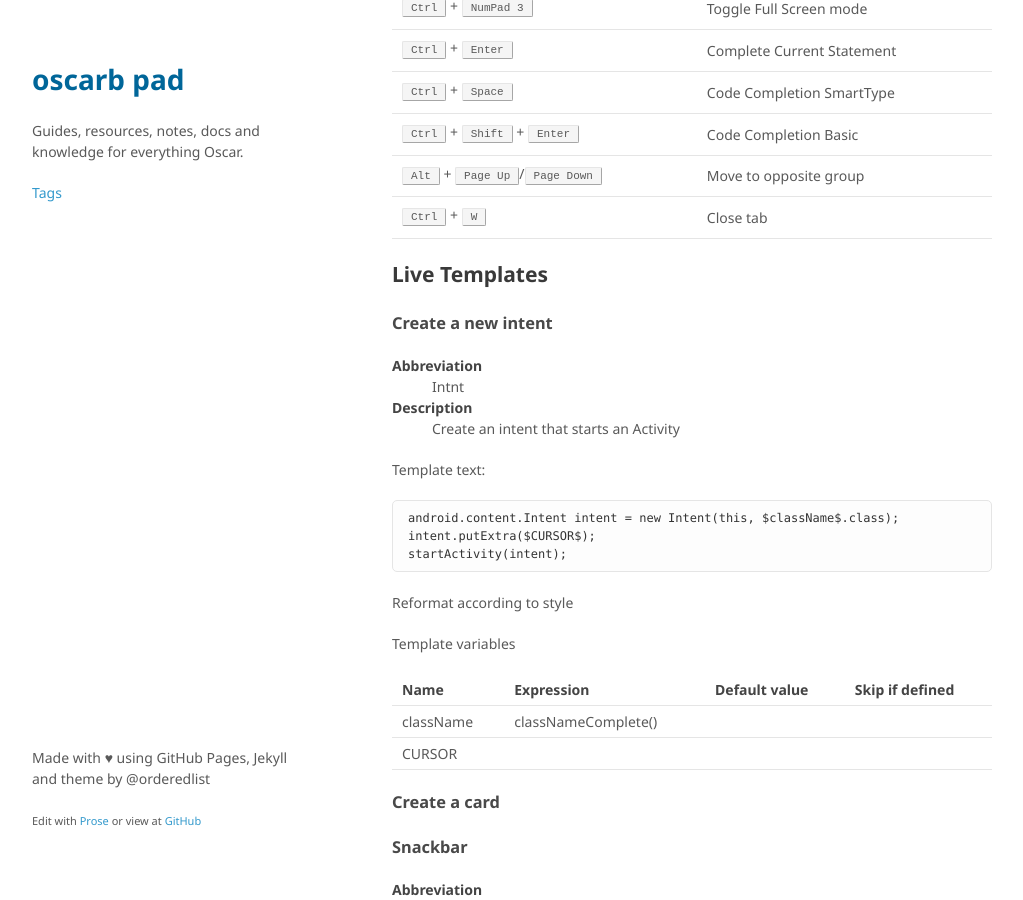
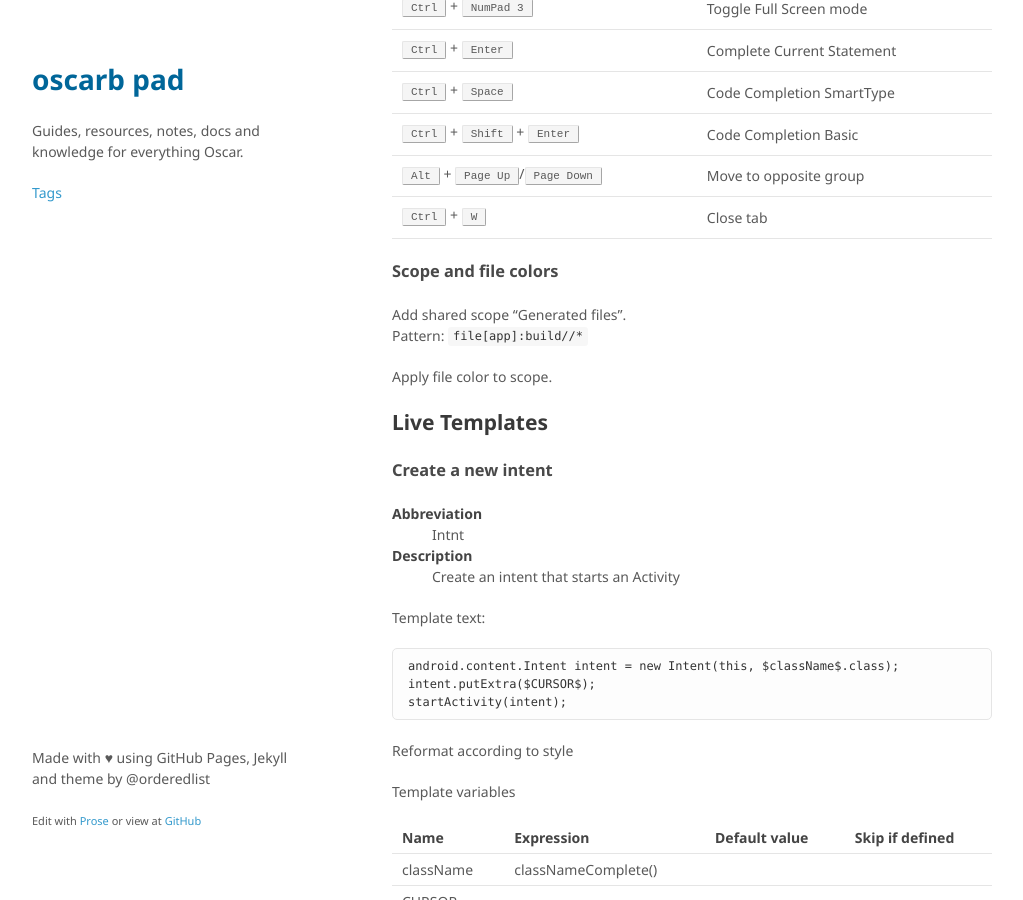
Before and after one commit to oscarb/pad, a Jekyll site: the page built from _docs/android-studio.md, in a window 1280 px wide and 900 px high, scrolled down 2676 px. Shown: the whole window, without its empty margins (128-1151 px from the left). Built offline with Jekyll 4.4.1, drawn with Linux system fonts in a browser that asks for light colours; some web fonts are replaced.

Commit message:
Update android-studio.md

```diff
--- a/_docs/android-studio.md
+++ b/_docs/android-studio.md
@@ -126,6 +126,12 @@ Shortcut | Action
 <kbd>Ctrl</kbd> + <kbd>W</kbd> | Close tab
 
 
+### Scope and file colors
+
+Add shared scope "Generated files".
+Pattern: `file[app]:build//*`
+
+Apply file color to scope.
 
 ## Live Templates
 
```
